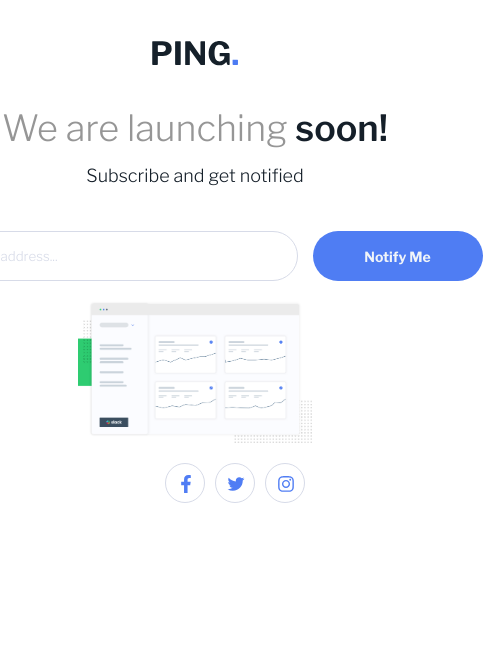
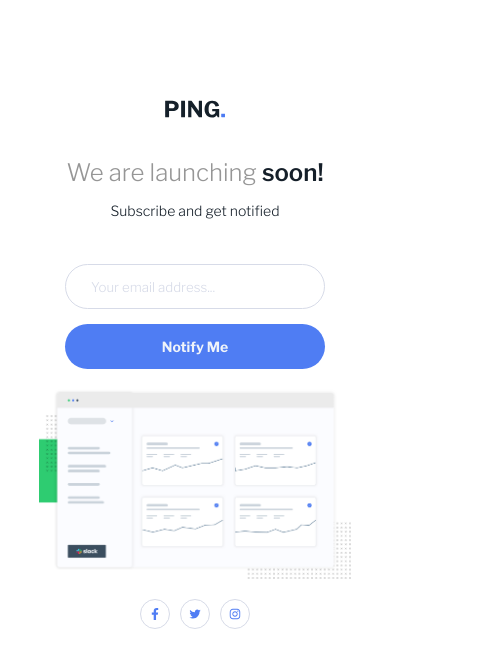
Before and after one commit to beatrizg-m/Ping-single-column-coming-soon-page, a plain HTML site: page index.html in a window 390 px wide. Shown: the whole page, 483 px wide, since content can reach past the window. Drawn offline with nearby package versions, Linux system fonts and the light colour scheme.

Commit message:
making the website responsive

```diff
--- a/script.js
+++ b/script.js
@@ -3,13 +3,17 @@ const form = document.querySelector('form');
 const textEmail = document.getElementById('textEmail');
 const button = document.getElementById('submitButton');
 
+var viewport = document.documentElement.clientWidth;
+
 
 form.addEventListener('submit', (event) => {
     event.preventDefault();
     if(email.value === ''){
+        resolutionValidation(viewport);
         textEmail.textContent = 'Whoops! It looks like you forgot to add your email';
     }
     else if(validatorEmail(email.value) !== true){
+        resolutionValidation2(viewport);
         email.style.border = '1.2px solid #f7a4b2';
         // email.classList.add('test');
         textEmail.textContent = 'Please provide a valid email address';
@@ -17,11 +21,26 @@ form.addEventListener('submit', (event) => {
         clearInput(email);
     }
     else{
+        resolutionValidation2(viewport);
         email.style.border = '1.2px solid green';
-        textEmail.textContent = 'Aceito'
+        textEmail.textContent = 'Successful registration!'
         textEmail.style.color = 'green'
     }
 })
+
+function resolutionValidation(viewport){
+    if(viewport <= 670){
+        form.classList.add('resolutionError');
+        form.classList.remove('resolution');
+    }
+}
+
+function resolutionValidation2(viewport){
+    if(viewport <= 670){
+        form.classList.add('resolution');
+        form.classList.remove('resolutionError');
+    }
+}
 
 function clearInput(email){
     if(email.value !== '') {
--- a/style.css
+++ b/style.css
@@ -65,7 +65,7 @@ body {
 .email input {
     padding-left: 25px;
     width: 390px;
-    height: 50px;
+    height: 45px;
     border-width: 1px;
     border-radius: 30px;
     border-color: #d7dbe8;
@@ -82,7 +82,7 @@ input:focus {
 
 .email button {
     width: 170px;
-    height: 50px;
+    height: 45px;
     border-radius: 30px;
     border-style: none;
     background-color: hsl(223, 87%, 63%);
@@ -143,3 +143,96 @@ input:focus {
     height: 30px;
     filter: invert(39%) sepia(59%) saturate(1212%) hue-rotate(199deg) brightness(106%) contrast(91%);
 }
+
+@media(max-width: 670px){
+
+    body {
+        padding-top: 60px;
+        display: flex;
+        flex-direction: column;
+        align-items: center;
+        justify-content: center;
+    }
+
+    .logo {
+        width: 60px;
+    }
+
+    .email {
+        display: flex;
+        flex-direction: column;
+        align-items: center;
+        justify-content: center;
+    }
+
+    .email input {
+        padding-left: 25px;
+        width: 260px;
+        display: flex;
+        flex-direction: column;
+        justify-content: center;
+    }
+
+    .email button {
+        width: 260px;
+    }
+
+    h1{
+        font-size: 24px;
+    }
+
+    p{
+        font-size: 14px;
+    }
+
+    .resolution .input {
+        padding-left: 25px;
+        padding-right: 25px;
+        margin-bottom: 20px;
+    }
+
+    .resolution #textEmail {
+        padding-right: 5px;
+        margin-bottom: 20px;
+    }
+
+    .resolutionError .input{
+        padding-left: 25px;
+        padding-right: 25px;
+        margin-bottom: 40px;
+    }
+
+    .resolutionError #textEmail {
+        padding-right: 5px;
+        margin-bottom: 25px;
+    }
+
+    .image {
+        padding-top: 5%;
+        width: 80%;
+        margin: auto;
+    }
+
+    .icons {
+        display: flex;
+        justify-content: center;
+    }
+
+    .icon {
+        display: flex;
+        flex-direction: column;
+        justify-content: center;
+        align-items: center;
+        width: 30px;
+        height: 30px;
+        min-width: 30px;
+        margin-top: 20px;
+    }
+
+    .icon > img {
+        transform: scale(0.6);
+        width: 20px;
+        min-width: 20px;
+        height: 20px;
+    }
+}
```
